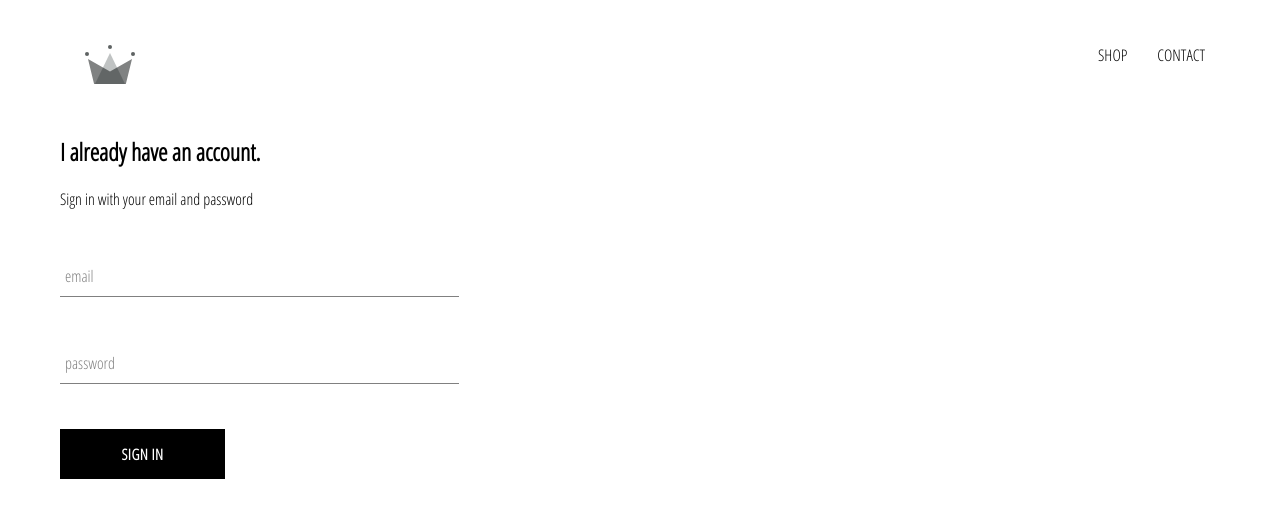
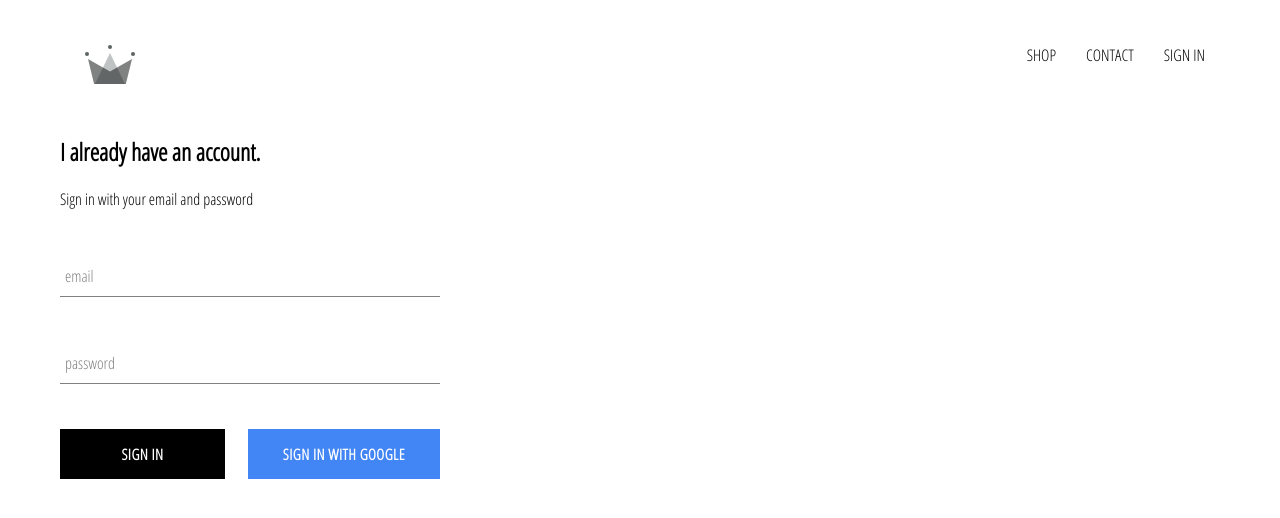
Before and after one commit to timusumit/crwn-clothing, a React (Create React App) app: page /signin in a window 1280 px wide. Shown: the top 518 px of the page. Built offline with nearby package versions, Linux system fonts and the light colour scheme; no server answers.

Commit message:
sign in with gogle done

```diff
--- a/package.json
+++ b/package.json
@@ -4,6 +4,7 @@
   "private": true,
   "dependencies": {
     "cra-template": "1.0.3",
+    "firebase": "^7.22.1",
     "node-sass": "^4.14.1",
     "react": "^16.13.1",
     "react-dom": "^16.13.1",
--- a/src/App.css
+++ b/src/App.css
@@ -6,3 +6,6 @@
     text-decoration: none;
     color:#000;
 }
+*{
+    box-sizing: border-box;
+}
--- a/src/App.js
+++ b/src/App.js
@@ -5,20 +5,38 @@
 import ShopPage from '../src/pages/shop/shop.component';
 import Header from './components/header/header.component';
 import SignInAndSignUp from './pages/sign-in-and-sign-up/sign-in-and-sign-up.component';
-
-const HatsPage = () =>(
-<div>
-  <h1>HATS PAGE</h1>
-</div>
-);
+import {auth} from './firebase/firebase.util.js';
 
 
 
+class  App extends React.Component {
+  constructor(){
+    super();
+    this.state={
+      currentUser:null
+    }
+  }
+  unsubscribeFromAuth =null
 
-function App() {
+  componentDidMount(){
+   this.unsubscribeFromAuth= auth.onAuthStateChanged(user=>{
+      this.setState({
+        currentUser:user
+      });
+      console.log(user);
+    });
+
+  }
+
+  componentWillUnmount(){
+    this.unsubscribeFromAuth();
+  }
+
+
+  render(){
     return (
       <div>
-      <Header/>
+        <Header currentUser={this.state.currentUser}/>
         <Switch>
         <Route exact path='/' component={HomePage} />
         <Route path='/shop' component={ShopPage} />
@@ -27,6 +45,9 @@
         </Switch>
       </div>
     );
+
+  }
+
 }
 
 export default App;
--- a/src/components/custom-button/custom-button.component.jsx
+++ b/src/components/custom-button/custom-button.component.jsx
@@ -1,8 +1,8 @@
 import React from 'react';
 import './custom-button.styles.scss';
 
-const CustomButton = ({children,...otherProps}) =>(
-    <button className='custom-button' {...otherProps}>
+const CustomButton = ({children, isGoogleSignIn,...otherProps}) =>(
+    <button className={`${isGoogleSignIn ? 'google-sign-in':' '} custom-button`} {...otherProps}>
         {children}
     </button>
 )
--- a/src/components/custom-button/custom-button.styles.scss
+++ b/src/components/custom-button/custom-button.styles.scss
@@ -19,4 +19,12 @@
       color: black;
       border: 1px solid black;
     }
+    &.google-sign-in{
+      background-color:#4285f4;
+      color:#fff;
+      &:hover{
+        background-color: #356ae8;
+        border:none;
+      }
+    }
   }
--- a/src/components/header/header.component.jsx
+++ b/src/components/header/header.component.jsx
@@ -1,9 +1,10 @@
 import React from 'react';
 import {Link} from 'react-router-dom';
 import './header.styles.scss';
+import{auth} from '../../firebase/firebase.util.js';
 import {ReactComponent as Logo} from '../../assets/crown.svg';
 
-const Header = () =>(
+const Header = ({currentUser}) =>(
     <div className='header'>
         <Link to="/" className='logo-container'>
             <Logo className='logo'/>
@@ -11,7 +12,12 @@
         <div className='options'>
             <Link className='option' to='/shop'>SHOP</Link>
             <Link className='option' to='/shop'>CONTACT</Link>
-
+            {
+                currentUser ?
+                <div className='option' onClick={()=>auth.signOut()}>SIGN OUT</div>
+                :
+                <Link className='option' to='/signin'>SIGN IN</Link>
+            }
         </div>
     </div>
 )
--- a/src/components/header/header.styles.scss
+++ b/src/components/header/header.styles.scss
@@ -20,6 +20,7 @@
 
       .option {
         padding: 10px 15px;
+        cursor: pointer;
       }
     }
   }
--- a/src/components/sign-in/sign-in.component.jsx
+++ b/src/components/sign-in/sign-in.component.jsx
@@ -2,6 +2,7 @@
 import './sign-in.styles.scss';
 import FormInput from '../../components/form-input/form-input.component';
 import CustomButton from '../../components/custom-button/custom-button.component';
+import {signInWithGoogle} from '../../firebase/firebase.util.js';
 
 class SignIn extends React.Component{
     constructor(props){
@@ -32,8 +33,11 @@
                    <FormInput type="email" name="email" value={this.state.email} handleChange={this.handleChange} label='email' required/>
 
                    <FormInput type="password" name="password" value={this.state.password} handleChange={this.handleChange} label='password' required/>
+                   <div className="buttons">
+                   <CustomButton type='submit'>Sign In</CustomButton>
+                  <CustomButton onClick={signInWithGoogle} isGoogleSignIn>Sign In With Google</CustomButton>
+                   </div>
 
-                  <CustomButton type='submit'>Sign In</CustomButton>
                </form>
            </div>
         )
--- a/src/components/sign-in/sign-in.styles.scss
+++ b/src/components/sign-in/sign-in.styles.scss
@@ -1,8 +1,12 @@
 .sign-in{
-    width:30vw;
+    width:380px;
     display: flex;
     flex-direction: column;
     .title{
         margin:10px 0;
     }
+    .buttons{
+        display: flex;
+        justify-content: space-between;
+    }
 }
--- /dev/null
+++ b/src/firebase/firebase.util.js
@@ -0,0 +1,24 @@
+import firebase from 'firebase/app';
+import 'firebase/firestore';
+import 'firebase/auth';
+
+const config ={
+    apiKey: "AIzaSyAnukgfJtuCuq9Hn4bFwjzKMkTR_oYPqS4",
+    authDomain: "crwn-db-6f14c.firebaseapp.com",
+    databaseURL: "https://crwn-db-6f14c.firebaseio.com",
+    projectId: "crwn-db-6f14c",
+    storageBucket: "crwn-db-6f14c.appspot.com",
+    messagingSenderId: "581977887588",
+    appId: "1:581977887588:web:61bcae675da31b35c6e071",
+    measurementId: "G-8NLNRJWPPN"
+  };
+
+  firebase.initializeApp(config);
+  export const auth = firebase.auth();
+  export const firestore = firebase.firestore();
+
+  const providers = new firebase.auth.GoogleAuthProvider();
+  providers.setCustomParameters({prompt:'select_account'});
+  export const signInWithGoogle = () => auth.signInWithPopup(providers);
+
+  export default firebase;
```
Also changed, not shown: 1 other file (tests, documents, lock files or other folders). Lines whose indentation alone changed are shown as unchanged.
